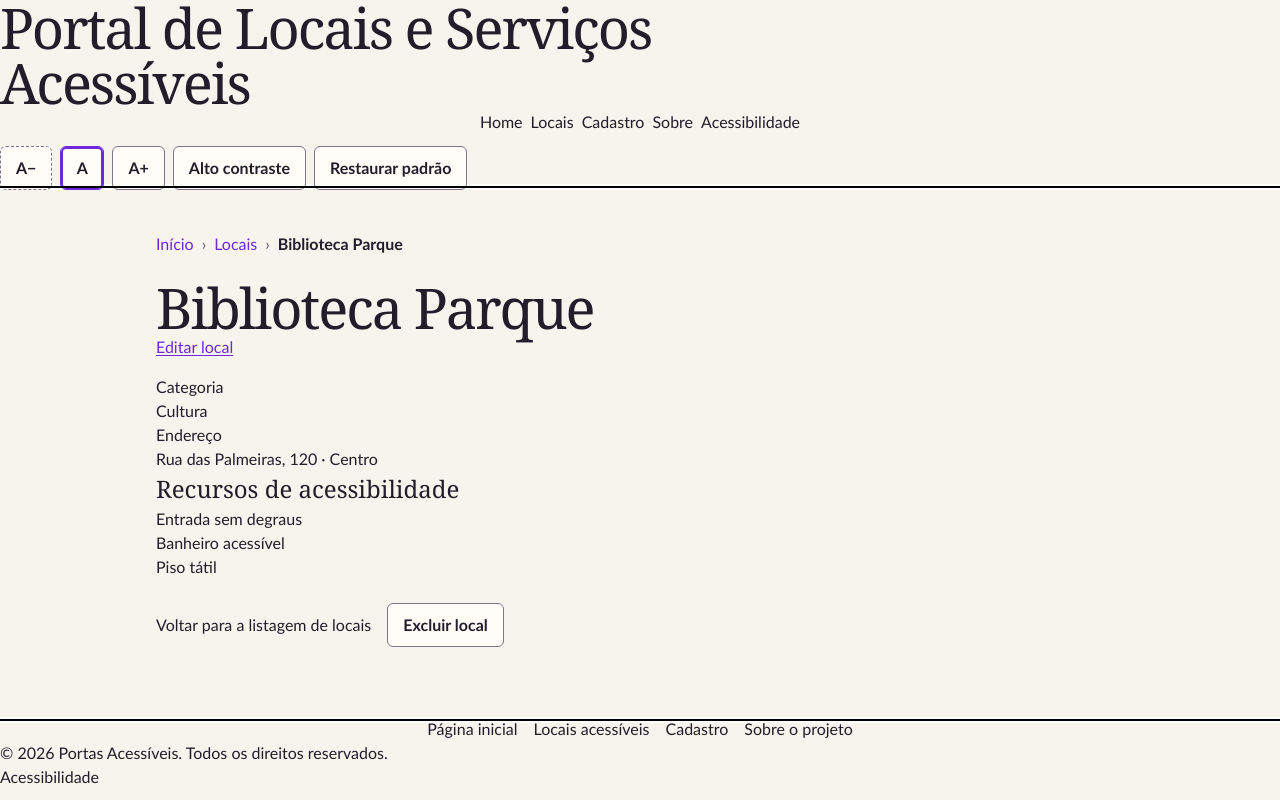
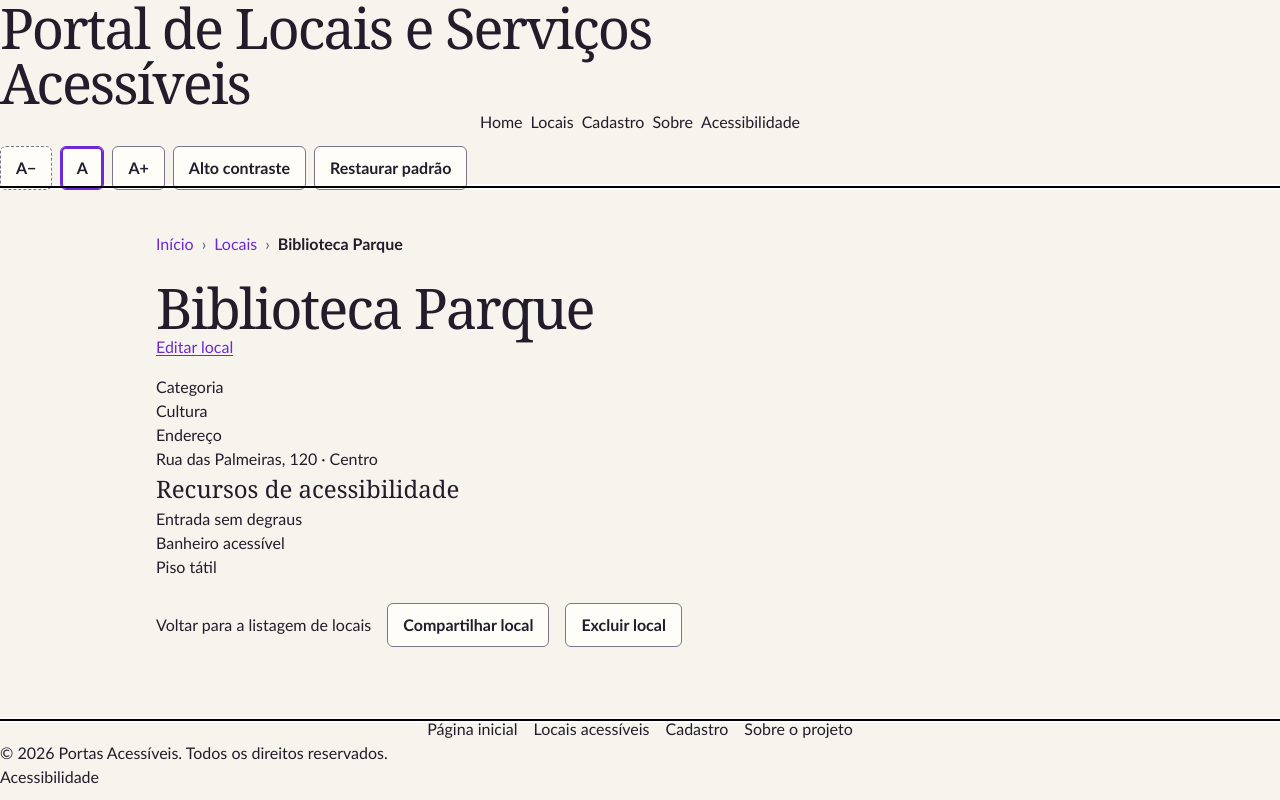
Before and after one commit to 1TDSPJ-26/portal-locais-acessiveis, a React (Vite) app: page /locais/1 in a window 1280 px wide. Built offline with nearby package versions, Linux system fonts and the light colour scheme.

Commit message:
feat: integra compartilhamento no detalhe do local (#142)

```diff
--- a/src/pages/DetalheLocal/index.tsx
+++ b/src/pages/DetalheLocal/index.tsx
@@ -1,9 +1,13 @@
 import { Link, useLocation, useParams, useNavigate } from "react-router";
-import { useRef } from "react";
+import { useEffect, useRef, useState } from "react";
 import Mensagem from "../../components/Mensagem";
 import { useLocais } from "../../useLocais";
 import { buscarLocalPorId } from "../../utils/buscar-local-por-id";
 import TrilhaNavegacao from "../../components/TrilhaNavegacao"; // <- NOVO
+import {
+  compartilharLink,
+  type ResultadoCompartilhamento,
+} from "../../utils/compartilhar-link";
 
 const niveisBase = [                                                // <- NOVO
   { rotulo: "Início", destino: "/" },
@@ -19,6 +23,17 @@ export default function DetalheLocal() {
   const excluirRef = useRef<HTMLButtonElement>(null);
   const dialogRef = useRef<HTMLDialogElement>(null);
   const cancelarRef = useRef<HTMLButtonElement>(null);
+  const campoLinkRef = useRef<HTMLInputElement>(null);
+
+  const [resultadoCompartilhamento, setResultadoCompartilhamento] =
+    useState<ResultadoCompartilhamento | null>(null);
+
+  useEffect(() => {
+    if (resultadoCompartilhamento === "falhou") {
+      campoLinkRef.current?.focus();
+      campoLinkRef.current?.select();
+    }
+  }, [resultadoCompartilhamento]);
 
   if (estado === "carregando") {
     return (
@@ -75,6 +90,33 @@ export default function DetalheLocal() {
     : undefined;
 
   const mensagemSucesso = (location.state as { mensagem?: string } | null)?.mensagem;
+
+  const nomeLocal = local.nome;
+
+  const urlCompartilhamento =
+    `${window.location.origin}/locais/${local.id}`;
+
+  async function handleCompartilharLocal() {
+    const share = navigator.share;
+    const clipboard = navigator.clipboard;
+
+    const resultado = await compartilharLink(
+    nomeLocal,
+    urlCompartilhamento,
+      {
+        share:
+          typeof share === "function"
+            ? share.bind(navigator)
+            : undefined,
+        writeText:
+          typeof clipboard?.writeText === "function"
+            ? clipboard.writeText.bind(clipboard)
+            : undefined,
+      },
+    );
+
+    setResultadoCompartilhamento(resultado);
+  }
 
   return (
     <article className="app-shell content">
@@ -152,6 +194,17 @@ export default function DetalheLocal() {
 
       <div className="local-actions">
         <Link to="/locais">Voltar para a listagem de locais</Link>
+
+        <button
+          type="button"
+          className="botao botao--secundario"
+          onClick={() => {
+            void handleCompartilharLocal();
+          }}
+        >
+          Compartilhar local
+        </button>
+
         <button
           ref={excluirRef}
           type="button"
@@ -164,6 +217,25 @@ export default function DetalheLocal() {
           Excluir local
         </button>
       </div>
+
+      {resultadoCompartilhamento === "falhou" && (
+        <div className="mb-4">
+          <label htmlFor="link-compartilhamento">
+            Copie o link do local:
+          </label>
+
+          <input
+            ref={campoLinkRef}
+            id="link-compartilhamento"
+            type="text"
+            value={urlCompartilhamento}
+            readOnly
+            onFocus={(evento) => {
+              evento.currentTarget.select();
+            }}
+          />
+        </div>
+      )}
 
       <dialog
         ref={dialogRef}
```
